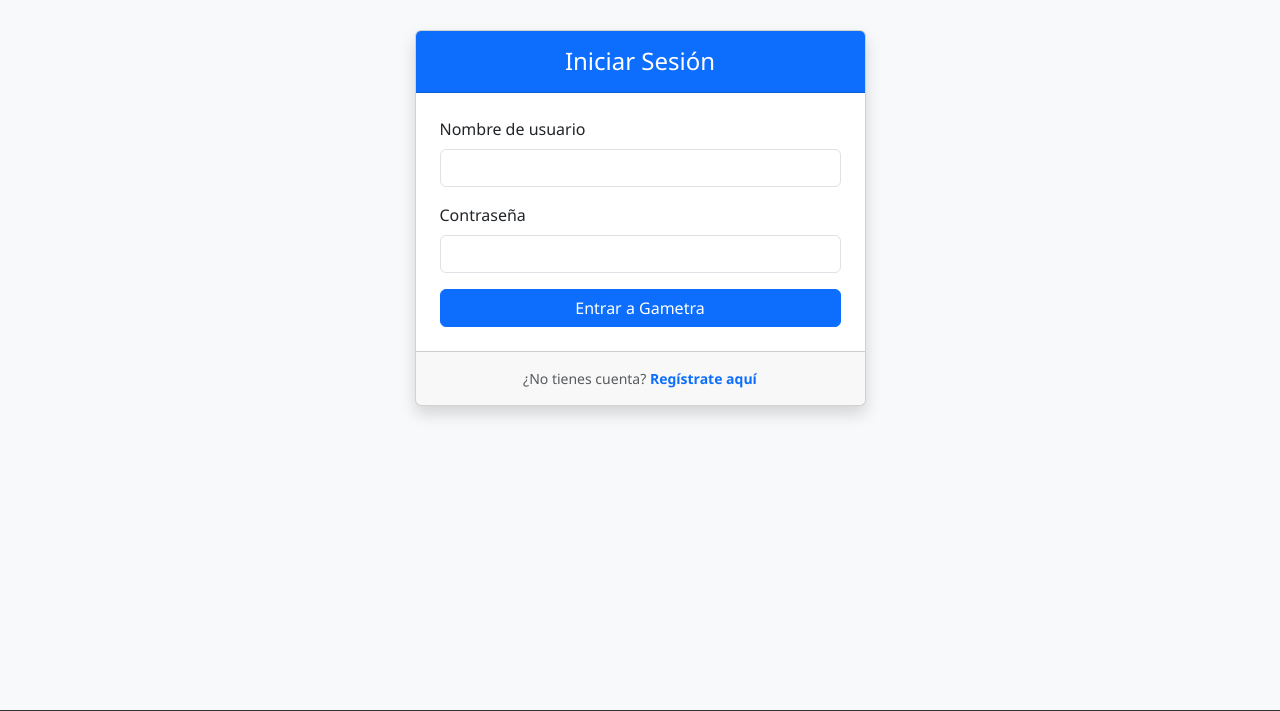
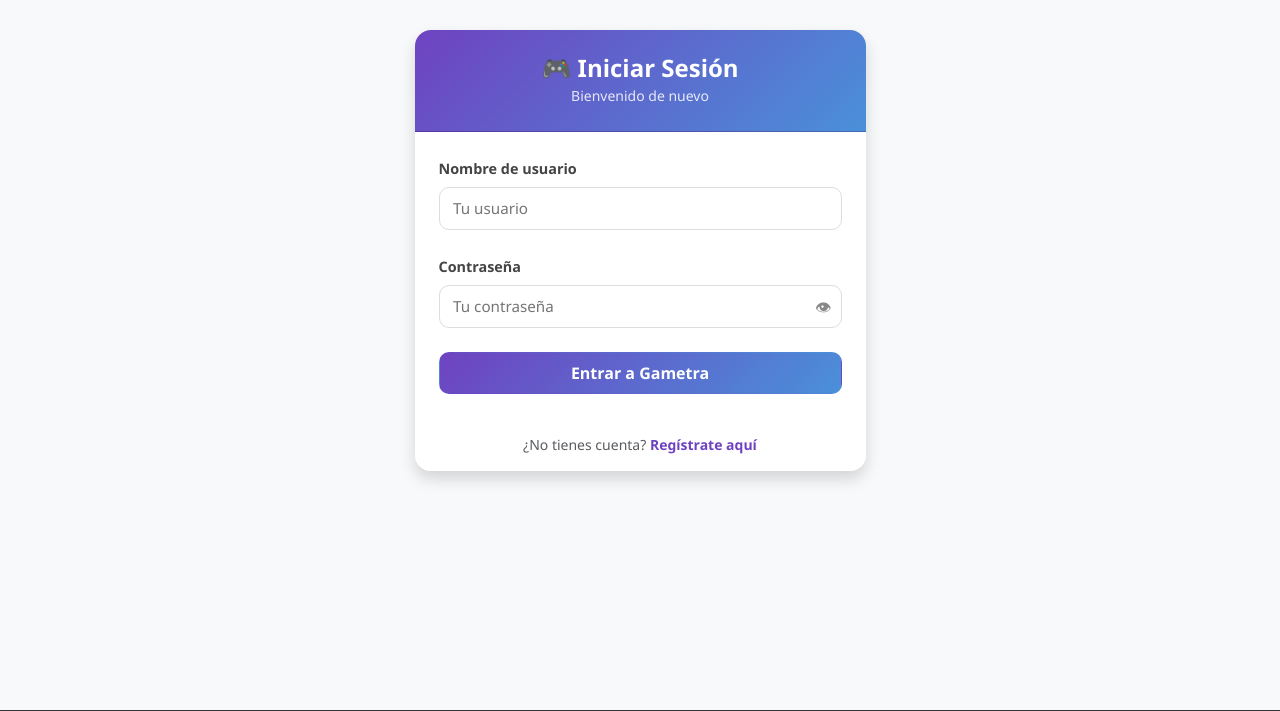
Before and after one commit to allys081/gametra-web, a Django app: page /login/ in a window 1280 px wide. Shown: the part 78-789 px from the top of the page. Run offline with Django 5.2, Linux system fonts and the light colour scheme.

Commit message:
mejorar vista iniciosesion

```diff
--- a/templates/registration/login.html
+++ b/templates/registration/login.html
@@ -3,40 +3,109 @@
 {% block content %}
 <div class="row justify-content-center">
     <div class="col-md-5">
-        <div class="card shadow">
-            <div class="card-header bg-primary text-white text-center py-3">
-                <h4 class="mb-0">Iniciar Sesión</h4>
+        <div class="card shadow border-0" style="border-radius: 16px; overflow: hidden;">
+            <div class="card-header text-white text-center py-4"
+                 style="background: linear-gradient(135deg, #6f42c1, #4a90d9);">
+                <h4 class="mb-0 fw-bold">🎮 Iniciar Sesión</h4>
+                <small style="opacity: 0.85;">Bienvenido de nuevo</small>
             </div>
             <div class="card-body p-4">
                 <form method="post">
                     {% csrf_token %}
 
                     {% if form.errors %}
-                        <div class="alert alert-danger">
-                            Tu usuario o contraseña no coinciden. Por favor, intenta de nuevo.
-                        </div>
+                    <div class="mb-3 p-3" style="background:#fff3f3; border-left: 4px solid #dc3545; border-radius: 8px; font-size: 0.88rem; color: #dc3545;">
+                        ⚠️ Usuario o contraseña incorrectos. Intenta de nuevo.
+                    </div>
                     {% endif %}
 
-                    <div class="mb-3">
-                        <label for="id_username" class="form-label">Nombre de usuario</label>
-                        <input type="text" name="username" class="form-control" id="id_username" required>
+                    <div class="mb-4">
+                        <label for="id_username" class="form-label fw-semibold" style="font-size: 0.9rem; color: #444;">
+                            Nombre de usuario
+                        </label>
+                        <input type="text" name="username" id="id_username" required placeholder="Tu usuario">
                     </div>
 
-                    <div class="mb-3">
-                        <label for="id_password" class="form-label">Contraseña</label>
-                        <input type="password" name="password" class="form-control" id="id_password" required>
+                    <div class="mb-4">
+                        <label for="id_password" class="form-label fw-semibold" style="font-size: 0.9rem; color: #444;">
+                            Contraseña
+                        </label>
+                        <div class="password-wrapper">
+                            <input type="password" name="password" id="id_password" required placeholder="Tu contraseña">
+                            <button type="button" class="toggle-password" tabindex="-1">👁</button>
+                        </div>
                     </div>
 
-                    <div class="d-grid gap-2">
-                        <button type="submit" class="btn btn-primary">Entrar a Gametra</button>
+                    <div class="d-grid mt-2">
+                        <button type="submit" class="btn fw-bold py-2"
+                                style="background: linear-gradient(135deg, #6f42c1, #4a90d9); color: white; border-radius: 10px; font-size: 1rem;">
+                            Entrar a Gametra
+                        </button>
                     </div>
                 </form>
             </div>
-            <!-- Busca esta parte al final de tu login.html y cámbiala -->
-        <div class="card-footer text-center py-3">
-            <p class="mb-0 text-muted small">¿No tienes cuenta? <a href="{% url 'registro' %}" class="text-primary text-decoration-none fw-bold">Regístrate aquí</a></p>
+            <div class="card-footer text-center py-3 bg-white border-0">
+                <p class="mb-0 text-muted small">
+                    ¿No tienes cuenta?
+                    <a href="{% url 'registro' %}" class="fw-bold text-decoration-none" style="color: #6f42c1;">
+                        Regístrate aquí
+                    </a>
+                </p>
             </div>
         </div>
     </div>
 </div>
+
+<style>
+    input {
+        display: block;
+        width: 100%;
+        padding: 0.55rem 0.85rem;
+        border: 1.5px solid #ddd;
+        border-radius: 10px;
+        font-size: 0.95rem;
+        transition: border-color 0.2s, box-shadow 0.2s;
+        outline: none;
+        box-sizing: border-box;
+    }
+    input:focus {
+        border-color: #6f42c1;
+        box-shadow: 0 0 0 3px rgba(111, 66, 193, 0.12);
+    }
+    .password-wrapper {
+        position: relative;
+    }
+    .password-wrapper input {
+        padding-right: 2.8rem;
+    }
+    .toggle-password {
+        position: absolute;
+        right: 10px;
+        top: 50%;
+        transform: translateY(-50%);
+        background: none;
+        border: none;
+        cursor: pointer;
+        font-size: 1rem;
+        color: #888;
+        padding: 0;
+        line-height: 1;
+    }
+    .toggle-password:hover { color: #6f42c1; }
+</style>
+
+<script>
+    document.querySelectorAll('.toggle-password').forEach(button => {
+        button.addEventListener('click', function () {
+            const input = this.previousElementSibling;
+            if (input.type === 'password') {
+                input.type = 'text';
+                this.textContent = '🔒';
+            } else {
+                input.type = 'password';
+                this.textContent = '👁';
+            }
+        });
+    });
+</script>
 {% endblock %}
```
